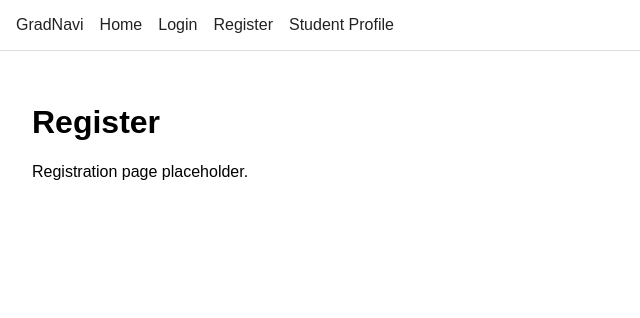
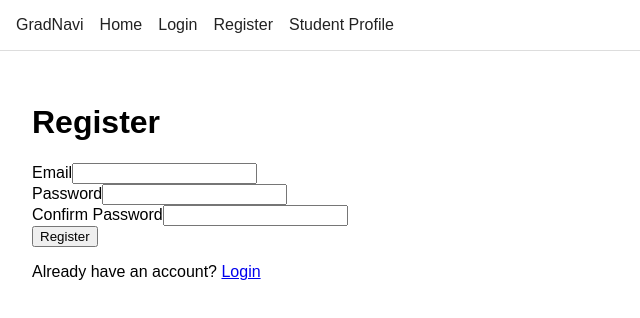
Before and after one commit to JeraldBucud/GradNavi, a React app in the folder frontend/: page /register in a window 1280 px wide. Shown: the top 318 px of the page, without its empty margins (0-640 px from the left). Built offline with nearby package versions, Linux system fonts and the light colour scheme; the HTML template or start-up script is replaced by a standard one.

Commit message:
feat: add login and registration form handling

```diff
--- a/frontend/src/pages/LoginPage.jsx
+++ b/frontend/src/pages/LoginPage.jsx
@@ -5,6 +5,7 @@ function LoginPage() {
   const [email, setEmail] = useState('')
   const [password, setPassword] = useState('')
   const [error, setError] = useState('')
+  const [isLoading, setIsLoading] = useState(false)
 
   function handleSubmit(event) {
     event.preventDefault()
@@ -15,6 +16,10 @@ function LoginPage() {
     }
 
     setError('')
+    setIsLoading(true)
+
+    // API integration will be added later
+    setisLoading(false)
   }
 
   return (
@@ -44,7 +49,9 @@ function LoginPage() {
 
         {error && <p>{error}</p>}
 
-        <button type="submit">Login</button>
+        <button type="submit" disabled={isLoading}>
+          {isLoading ? 'Logging in...' : 'Login'}
+        </button>
       </form>
 
       <p>
--- a/frontend/src/pages/RegisterPage.jsx
+++ b/frontend/src/pages/RegisterPage.jsx
@@ -1,8 +1,78 @@
+import { useState } from 'react'
+import { Link } from 'react-router'
+
 function RegisterPage() {
+  const [email, setEmail] = useState('')
+  const [password, setPassword] = useState('')
+  const [passwordConfirm, setPasswordConfirm] = useState('')
+  const [error, setError] = useState('')
+  const [isLoading, setIsLoading] = useState(false)
+
+  function handleSubmit(event) {
+    event.preventDefault()
+
+    if (!email || !password || !passwordConfirm) {
+      setError('All fields are required.')
+      return
+    }
+
+    if (password !== passwordConfirm) {
+      setError('Passwords do not match.')
+      return
+    }
+
+    setError('')
+    setIsLoading(true)
+
+    // API integration will be added later.
+    setIsLoading(false)
+  }
+
   return (
     <main>
       <h1>Register</h1>
-      <p>Registration page placeholder.</p>
+
+      <form onSubmit={handleSubmit}>
+        <div>
+          <label htmlFor="email">Email</label>
+          <input
+            id="email"
+            type="email"
+            value={email}
+            onChange={(event) => setEmail(event.target.value)}
+          />
+        </div>
+
+        <div>
+          <label htmlFor="password">Password</label>
+          <input
+            id="password"
+            type="password"
+            value={password}
+            onChange={(event) => setPassword(event.target.value)}
+          />
+        </div>
+
+        <div>
+          <label htmlFor="password-confirm">Confirm Password</label>
+          <input
+            id="password-confirm"
+            type="password"
+            value={passwordConfirm}
+            onChange={(event) => setPasswordConfirm(event.target.value)}
+          />
+        </div>
+
+        {error && <p>{error}</p>}
+
+        <button type="submit" disabled={isLoading}>
+          {isLoading ? 'Creating account...' : 'Register'}
+        </button>
+      </form>
+
+      <p>
+        Already have an account? <Link to="/login">Login</Link>
+      </p>
     </main>
   )
 }
```
